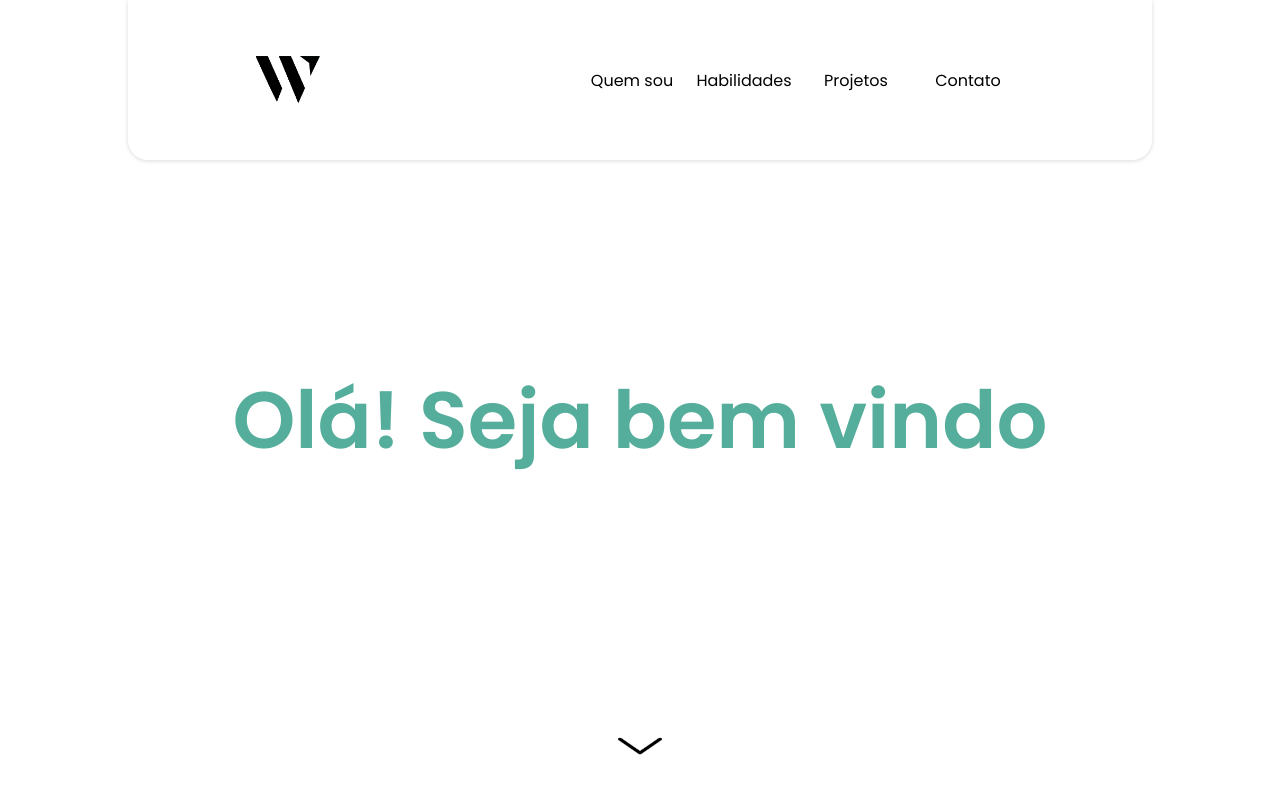
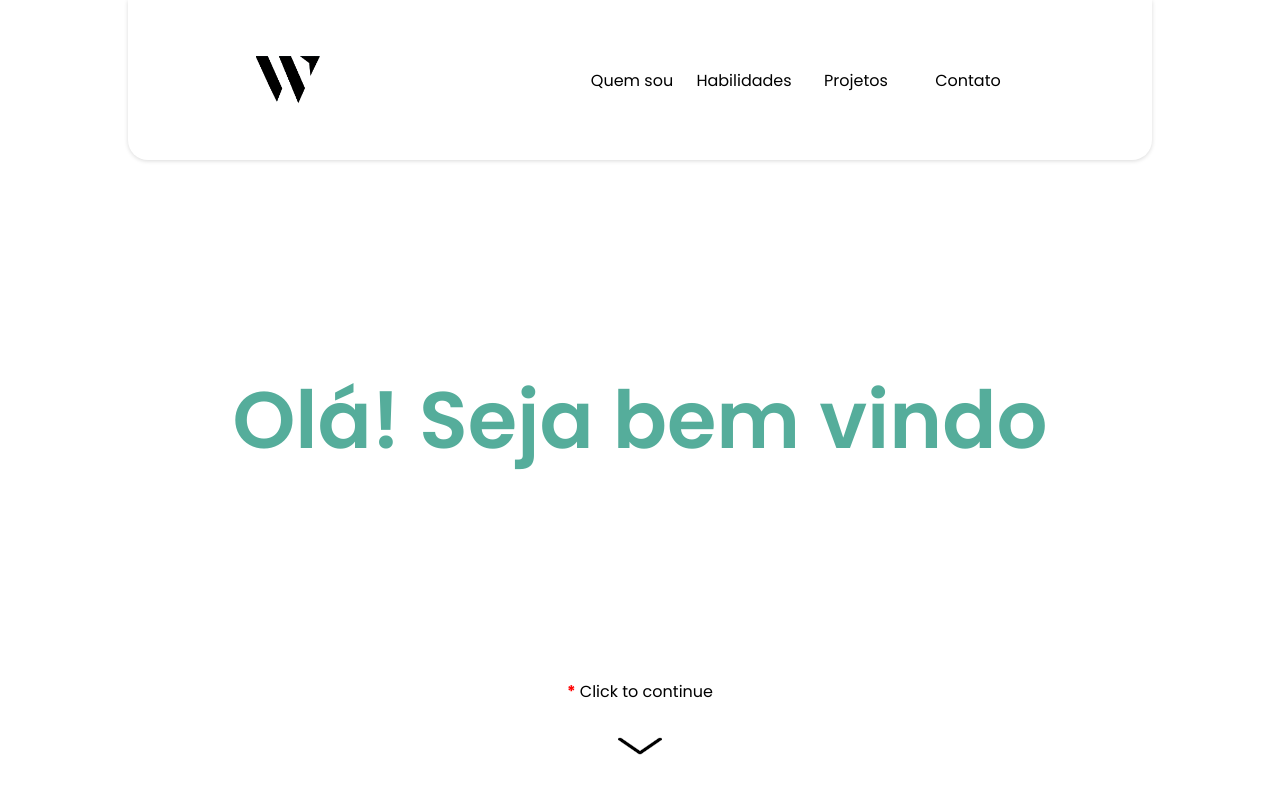
Before and after one commit to WendelFrancy/portfolio-wf, a React (Vite) app: page / in a window 1280 px wide. Shown: the top 794 px of the page. Built offline with nearby package versions, Linux system fonts and the light colour scheme.

Commit message:
Click Text

```diff
--- a/src/components/GlobalStyle.ts
+++ b/src/components/GlobalStyle.ts
@@ -1,10 +1,25 @@
 import styled, { createGlobalStyle } from 'styled-components';
+
+export const ContainerNextBtn = styled.div`
+    display: flex;
+    flex-direction: column;
+    align-items: center;
+`;
 
 export const NextBtn = styled.img`
     padding-top: 20px;
     height: 4rem;
     width: 4rem;
     margin-bottom: 2rem;
+    &:hover {
+        cursor: pointer;
+    }
+`;
+
+export const ClickText = styled.p`
+        strong{
+            color: red;
+        }
 `;
 
 export const GlobalStyle = createGlobalStyle`
@@ -14,6 +29,7 @@ export const GlobalStyle = createGlobalStyle`
     margin: 0;
     padding: 0;
     text-decoration: none;
+    font-family: 1rem;
     font-family: "Poppins", sans-serif;
     }
 
--- a/src/components/home/AppHome.tsx
+++ b/src/components/home/AppHome.tsx
@@ -1,6 +1,5 @@
-import { useEffect, useRef } from "react";
 import { BgHome, HomeWelcome } from "./StsHome";
-import { NextBtn } from "../GlobalStyle";
+import { ClickText, ContainerNextBtn, NextBtn } from "../GlobalStyle";
 
 
 const AppHome = () => {
@@ -10,11 +9,15 @@ const AppHome = () => {
             <BgHome>
 
                 <HomeWelcome
-                id='hometext'
+                    id='hometext'
                 >Olá! Seja bem vindo</HomeWelcome>
-                <NextBtn
-                src="src\assets\seta-para-baixo.png"
-                />
+                <ContainerNextBtn>
+                    <ClickText><strong>*</strong> Click to continue</ClickText>
+                    <NextBtn
+                        src="src\assets\seta-para-baixo.png"
+                        onClick={() => { console.log('teste') }}
+                    />
+                </ContainerNextBtn>
             </BgHome>
         </>
     )
--- a/src/components/home/StsHome.ts
+++ b/src/components/home/StsHome.ts
@@ -17,7 +17,7 @@ export const TextHide = styled.div`
     background-color: black;
 `;
 
-/*Animação para o text reveal na Home Page*/
+/*Animação para o text reveal na Home Page - Usado no Component HomeWelcome*/
 const textSlide = keyframes`
     from {
         width: 100%;
```
